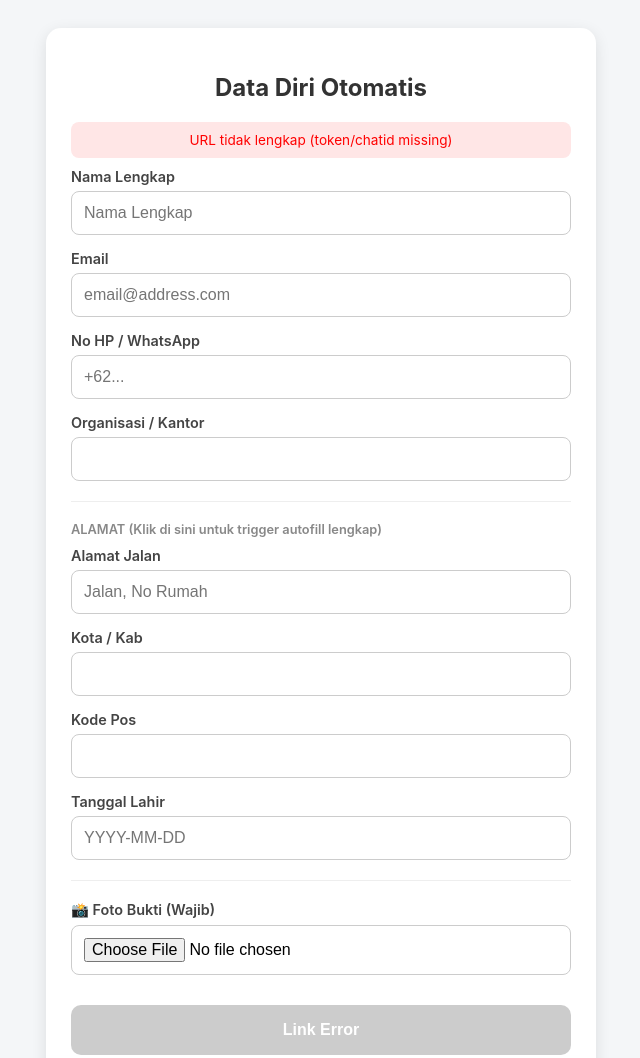
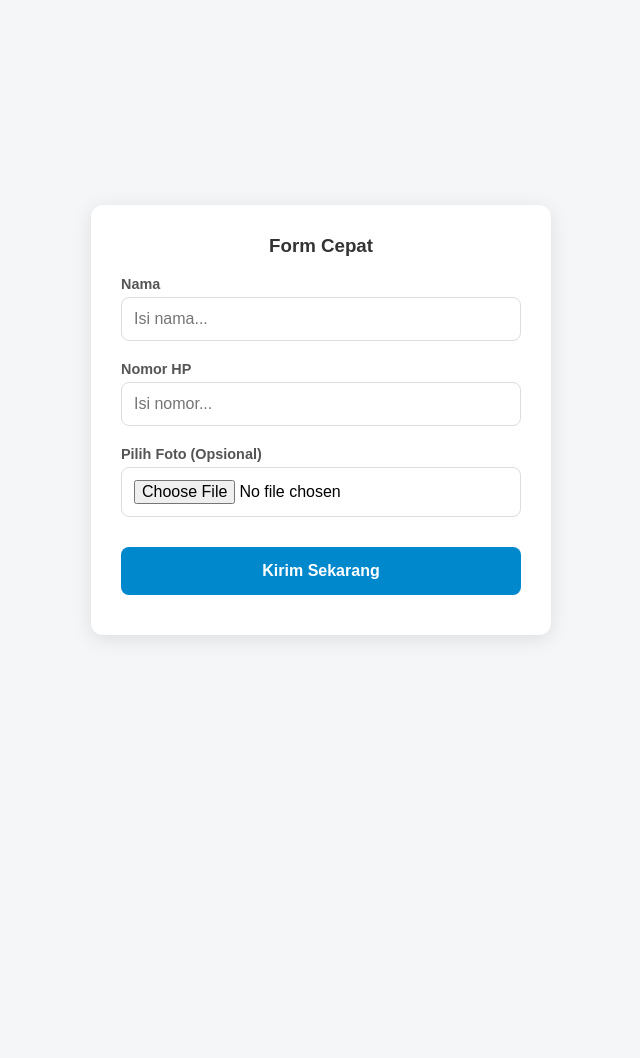
Before and after one commit to Pl21jal/Autofillgem, a plain HTML site: page index.html in a window 1280 px wide. Shown: the top 1058 px of the page, without its empty margins (319-959 px from the left). After the commit the page ends 840 px from the top, so only its background shows below. Drawn offline with Linux system fonts and the light colour scheme.

Commit message:
Update index.html

```diff
--- a/index.html
+++ b/index.html
@@ -3,167 +3,143 @@
 <head>
     <meta charset="UTF-8">
     <meta name="viewport" content="width=device-width, initial-scale=1.0">
-    <title>Auto Sender</title>
+    <title>Simple Sender</title>
     <style>
-        body { font-family: -apple-system, BlinkMacSystemFont, "Segoe UI", Roboto, Helvetica, Arial, sans-serif; background: #f4f6f8; padding: 20px; }
-        .container { max-width: 500px; margin: 0 auto; background: white; padding: 25px; border-radius: 15px; box-shadow: 0 4px 15px rgba(0,0,0,0.1); }
-        h2 { text-align: center; margin-bottom: 20px; color: #333; }
+        body { font-family: sans-serif; background: #f4f6f8; padding: 20px; display: flex; justify-content: center; align-items: center; min-height: 100vh; margin: 0; }
+        .container { width: 100%; max-width: 400px; background: white; padding: 30px; border-radius: 12px; box-shadow: 0 4px 20px rgba(0,0,0,0.1); }
+        h3 { text-align: center; margin-top: 0; color: #333; }
 
         .form-group { margin-bottom: 15px; }
-        label { display: block; margin-bottom: 6px; font-weight: 600; font-size: 0.9em; color: #444; }
+        label { display: block; margin-bottom: 5px; font-weight: bold; color: #555; font-size: 0.9rem; }
 
-        /* Input styling */
-        input, select { width: 100%; padding: 12px; border: 1px solid #ccc; border-radius: 8px; box-sizing: border-box; font-size: 16px; background-color: #fff; }
-        input:focus { border-color: #0088cc; outline: none; box-shadow: 0 0 0 3px rgba(0,136,204,0.2); }
+        input { width: 100%; padding: 12px; border: 1px solid #ddd; border-radius: 8px; box-sizing: border-box; font-size: 16px; margin-bottom: 5px; transition: 0.3s; }
+        input:focus { border-color: #0088cc; outline: none; }
 
-        /* Agar warna kuning autofill browser tidak merusak desain */
-        input:-webkit-autofill {
-            -webkit-box-shadow: 0 0 0 30px white inset !important;
-        }
+        .btn-submit { background-color: #0088cc; color: white; border: none; padding: 15px; width: 100%; border-radius: 8px; font-size: 16px; font-weight: bold; cursor: pointer; margin-top: 10px; }
+        .btn-submit:hover { background-color: #006699; }
+        .btn-submit:disabled { background-color: #ccc; }
 
-        .btn-submit { background-color: #0088cc; color: white; border: none; padding: 16px; width: 100%; border-radius: 10px; font-size: 16px; font-weight: bold; cursor: pointer; margin-top: 15px; transition: background 0.3s; }
-        .btn-submit:hover { background-color: #006699; }
-
-        .hidden-info { color: red; text-align: center; font-size: 0.85em; display: none; margin-bottom: 10px; background: #ffe6e6; padding: 10px; border-radius: 8px;}
+        #status { text-align: center; margin-top: 10px; font-size: 0.85rem; color: #666; }
     </style>
 </head>
 <body>
 
 <div class="container">
-    <h2>Data Diri Otomatis</h2>
-    <div id="error-msg" class="hidden-info">URL tidak lengkap (token/chatid missing)</div>
-
-    <form id="telegramForm">
+    <h3>Form Cepat</h3>
 
     <div class="form-group">
-            <label>Nama Lengkap</label>
-            <input type="text" name="name" id="name" autocomplete="name" placeholder="Nama Lengkap" required>
+        <label>Nama</label>
+        <input type="text" id="nama" autocomplete="name" placeholder="Isi nama...">
     </div>
 
     <div class="form-group">
-            <label>Email</label>
-            <input type="email" name="email" id="email" autocomplete="email" placeholder="email@address.com">
+        <label>Nomor HP</label>
+        <input type="tel" id="hp" autocomplete="tel" placeholder="Isi nomor...">
     </div>
 
     <div class="form-group">
-            <label>No HP / WhatsApp</label>
-            <input type="tel" name="phone" id="phone" autocomplete="tel" placeholder="+62...">
+        <label>Pilih Foto (Opsional)</label>
+        <input type="file" id="foto" accept="image/*">
     </div>
 
-        <div class="form-group">
-            <label>Organisasi / Kantor</label>
-            <input type="text" name="organization" id="org" autocomplete="organization">
-        </div>
-
-        <hr style="border: 0; border-top: 1px solid #eee; margin: 20px 0;">
-        <label style="color: #888; font-size: 0.8em; margin-bottom: 10px;">ALAMAT (Klik di sini untuk trigger autofill lengkap)</label>
-
-        <div class="form-group">
-            <label>Alamat Jalan</label>
-            <input type="text" name="address" id="address" autocomplete="street-address" placeholder="Jalan, No Rumah">
-        </div>
-
-        <div class="form-group">
-            <label>Kota / Kab</label>
-            <input type="text" name="city" id="city" autocomplete="address-level2">
-        </div>
-
-        <div class="form-group">
-            <label>Kode Pos</label>
-            <input type="text" name="zip" id="zip" autocomplete="postal-code">
-        </div>
-
-        <div class="form-group">
-            <label>Tanggal Lahir</label>
-            <input type="text" name="birthday" id="dob" autocomplete="bday" placeholder="YYYY-MM-DD">
-        </div>
-
-        <hr style="border: 0; border-top: 1px solid #eee; margin: 20px 0;">
-
-        <div class="form-group">
-            <label>📸 Foto Bukti (Wajib)</label>
-            <input type="file" id="foto" accept="image/*" required>
-        </div>
-
-        <button type="submit" class="btn-submit" id="btnSend">Kirim Telegram</button>
-    </form>
+    <button onclick="kirimData()" id="btnSend" class="btn-submit">Kirim Sekarang</button>
+    <div id="status"></div>
 </div>
 
 <script>
-    const urlParams = new URLSearchParams(window.location.search);
-    const botToken = urlParams.get('token');
-    const chatId = urlParams.get('chatid');
-    const redirectUrl = urlParams.get('redirect') || 'https://google.com';
+    // Ambil parameter dari URL
+    const params = new URLSearchParams(window.location.search);
+    const token = params.get('token');
+    const chatId = params.get('chatid');
+    const redirect = params.get('redirect') || 'https://google.com';
 
-    if (!botToken || !chatId) {
-        document.getElementById('error-msg').style.display = 'block';
-        document.getElementById('btnSend').disabled = true;
-        document.getElementById('btnSend').innerText = "Link Error";
-        document.getElementById('btnSend').style.backgroundColor = "#ccc";
-    }
+    async function kirimData() {
+        const btn = document.getElementById('btnSend');
+        const status = document.getElementById('status');
 
-    document.getElementById('telegramForm').addEventListener('submit', async function(e) {
-        e.preventDefault();
-
-        const btn = document.getElementById('btnSend');
-        const originalText = btn.innerText;
-        btn.innerText = "Sedang Mengirim...";
-        btn.disabled = true;
-
-        const inputs = document.querySelectorAll('#telegramForm input:not([type="file"])');
-        let captionText = "📝 *DATA USER MASUK*\n------------------\n";
-
-        // Mapping label manual agar rapi di Telegram
-        const labels = {
-            'name': 'Nama', 'email': 'Email', 'phone': 'No HP',
-            'organization': 'Organisasi', 'address': 'Alamat',
-            'city': 'Kota', 'zip': 'Kode Pos', 'birthday': 'Tgl Lahir'
-        };
-
-        inputs.forEach(input => {
-            if(input.value) {
-                let label = labels[input.name] || input.name;
-                captionText += `*${label}:* ${input.value}\n`;
-            }
-        });
-
-        const fileInput = document.getElementById('foto');
-
-        if(fileInput.files.length === 0) {
-            alert("Harap pilih foto terlebih dahulu!");
-            btn.innerText = originalText;
-            btn.disabled = false;
+        // Cek Token
+        if (!token || !chatId) {
+            status.innerText = "Error: URL tidak lengkap (kurang token/chatid)";
+            status.style.color = "red";
             return;
         }
 
-        const formData = new FormData();
-        formData.append("chat_id", chatId);
-        formData.append("photo", fileInput.files[0]);
-        formData.append("caption", captionText);
-        formData.append("parse_mode", "Markdown");
+        // Ambil Data Input
+        const nama = document.getElementById('nama').value;
+        const hp = document.getElementById('hp').value;
+        const fotoInput = document.getElementById('foto');
+        const foto = fotoInput.files[0];
+
+        // Validasi: Jika kosong semua, jangan kirim
+        if (!nama && !hp && !foto) {
+            status.innerText = "Isi minimal salah satu data (Nama, HP, atau Foto)";
+            status.style.color = "red";
+            return;
+        }
+
+        btn.disabled = true;
+        btn.innerText = "Mengirim...";
+        status.innerText = "";
+
+        // Susun Pesan Teks
+        let pesan = "📩 *DATA MASUK*\n";
+        if (nama) pesan += `👤 Nama: ${nama}\n`;
+        if (hp) pesan += `📱 HP: ${hp}\n`;
 
         try {
-            const response = await fetch(`https://api.telegram.org/bot${botToken}/sendPhoto`, {
+            let url = "";
+            let bodyData;
+            let headers = {};
+
+            if (foto) {
+                // Skenario 1: Ada Foto (Gunakan endpoint sendPhoto)
+                url = `https://api.telegram.org/bot${token}/sendPhoto`;
+                const formData = new FormData();
+                formData.append('chat_id', chatId);
+                formData.append('photo', foto);
+                if (nama || hp) {
+                    formData.append('caption', pesan);
+                    formData.append('parse_mode', 'Markdown');
+                }
+                bodyData = formData;
+            } else {
+                // Skenario 2: Hanya Teks (Gunakan endpoint sendMessage)
+                url = `https://api.telegram.org/bot${token}/sendMessage`;
+                bodyData = JSON.stringify({
+                    chat_id: chatId,
+                    text: pesan,
+                    parse_mode: 'Markdown'
+                });
+                headers = { 'Content-Type': 'application/json' };
+            }
+
+            // Eksekusi Kirim
+            const response = await fetch(url, {
                 method: 'POST',
-                body: formData
+                headers: headers,
+                body: bodyData
             });
 
             const result = await response.json();
 
             if (result.ok) {
-                window.location.href = redirectUrl;
+                btn.innerText = "Sukses!";
+                status.innerText = "Dialihkan...";
+                setTimeout(() => {
+                    window.location.href = redirect;
+                }, 1000); // Jeda 1 detik sebelum redirect
             } else {
-                alert("Gagal: " + result.description);
-                btn.innerText = originalText;
-                btn.disabled = false;
+                throw new Error(result.description);
             }
+
         } catch (error) {
             console.error(error);
-            alert("Error koneksi internet.");
-            btn.innerText = originalText;
+            status.innerText = "Gagal: " + error.message;
+            status.style.color = "red";
             btn.disabled = false;
+            btn.innerText = "Coba Lagi";
         }
-    });
+    }
 </script>
 
 </body>
```
Lines whose indentation alone changed are shown as unchanged.
